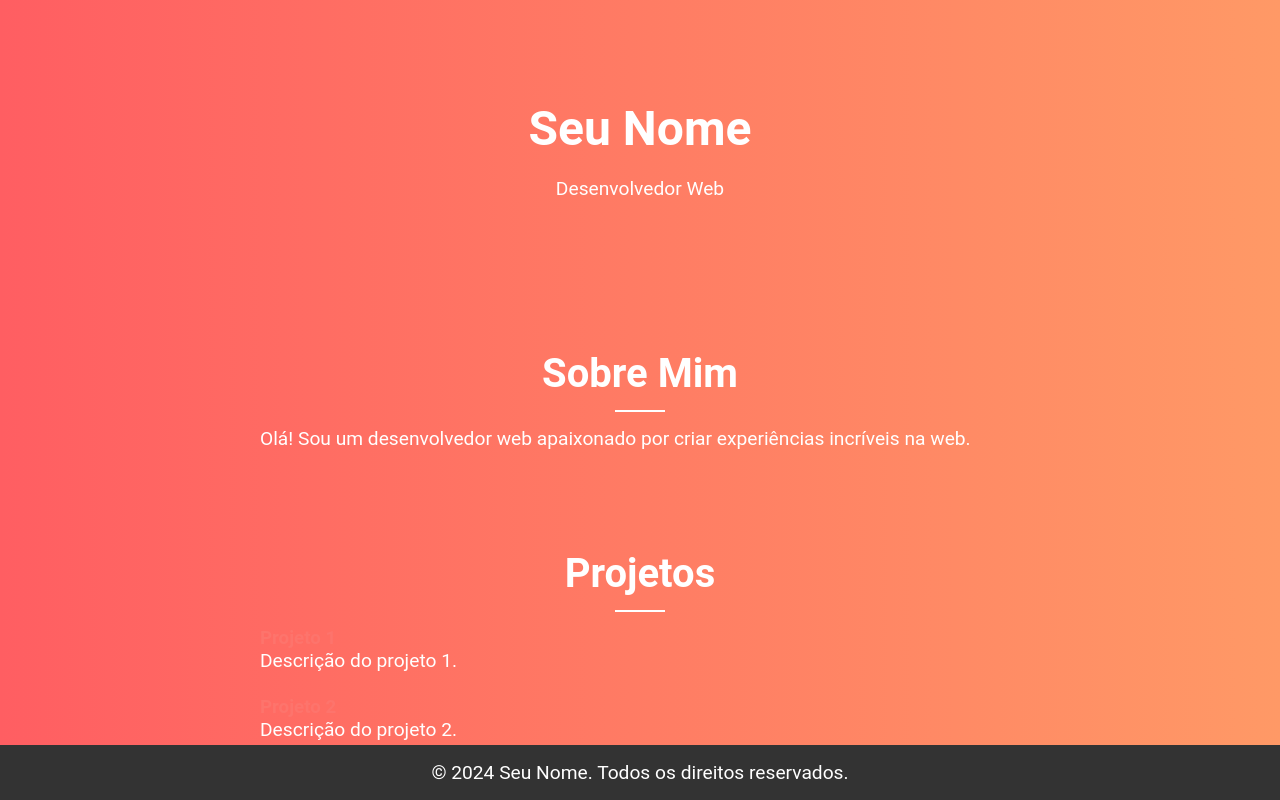
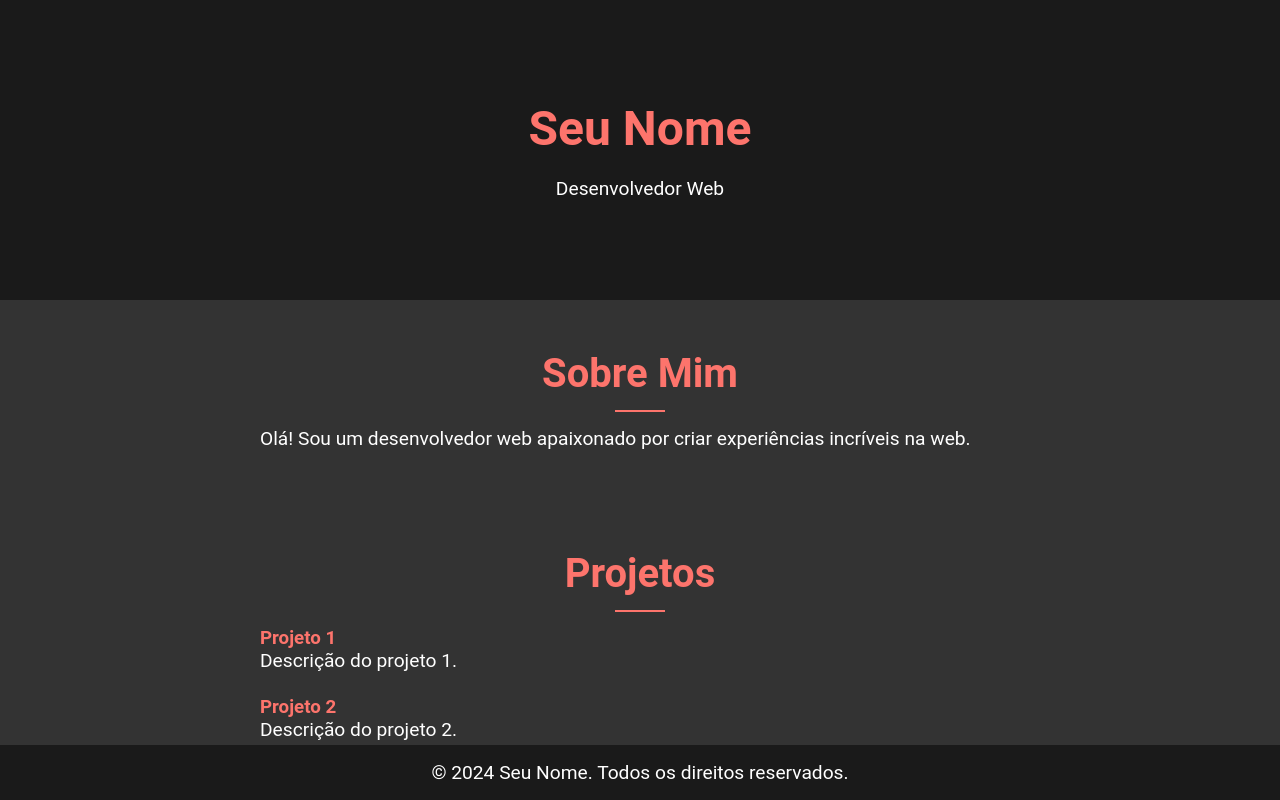
Before and after one commit to LuanKayllon/portfolio, a plain HTML site: page index.html in a window 1280 px wide. Shown: the top 800 px of the page. Drawn offline with Linux system fonts and the light colour scheme.

Commit message:
Update index.html

```diff
--- a/index.html
+++ b/index.html
@@ -15,7 +15,7 @@
         /* Global Styles */
         body {
             font-family: 'Roboto', sans-serif;
-            background: linear-gradient(to right, #ff5e62, #ff9966);
+            background-color: #1a1a1a;
             color: #fff;
             margin: 0;
         }
@@ -34,6 +34,7 @@
         h1 {
             font-size: 3em;
             margin-bottom: 20px;
+            color: #fd746c;
         }
 
         p {
@@ -42,6 +43,7 @@
 
         section {
             padding: 50px 0;
+            background-color: #333;
         }
 
         h2 {
@@ -49,6 +51,7 @@
             margin-bottom: 30px;
             position: relative;
             text-align: center;
+            color: #fd746c;
         }
 
         h2::after {
@@ -56,7 +59,7 @@
             display: block;
             width: 50px;
             height: 2px;
-            background-color: #fff;
+            background-color: #fd746c;
             position: absolute;
             bottom: -15px;
             left: 50%;
@@ -72,7 +75,7 @@
         }
 
         footer {
-            background-color: #333;
+            background-color: #1a1a1a;
             color: #fff;
             text-align: center;
             padding: 1em;
```
